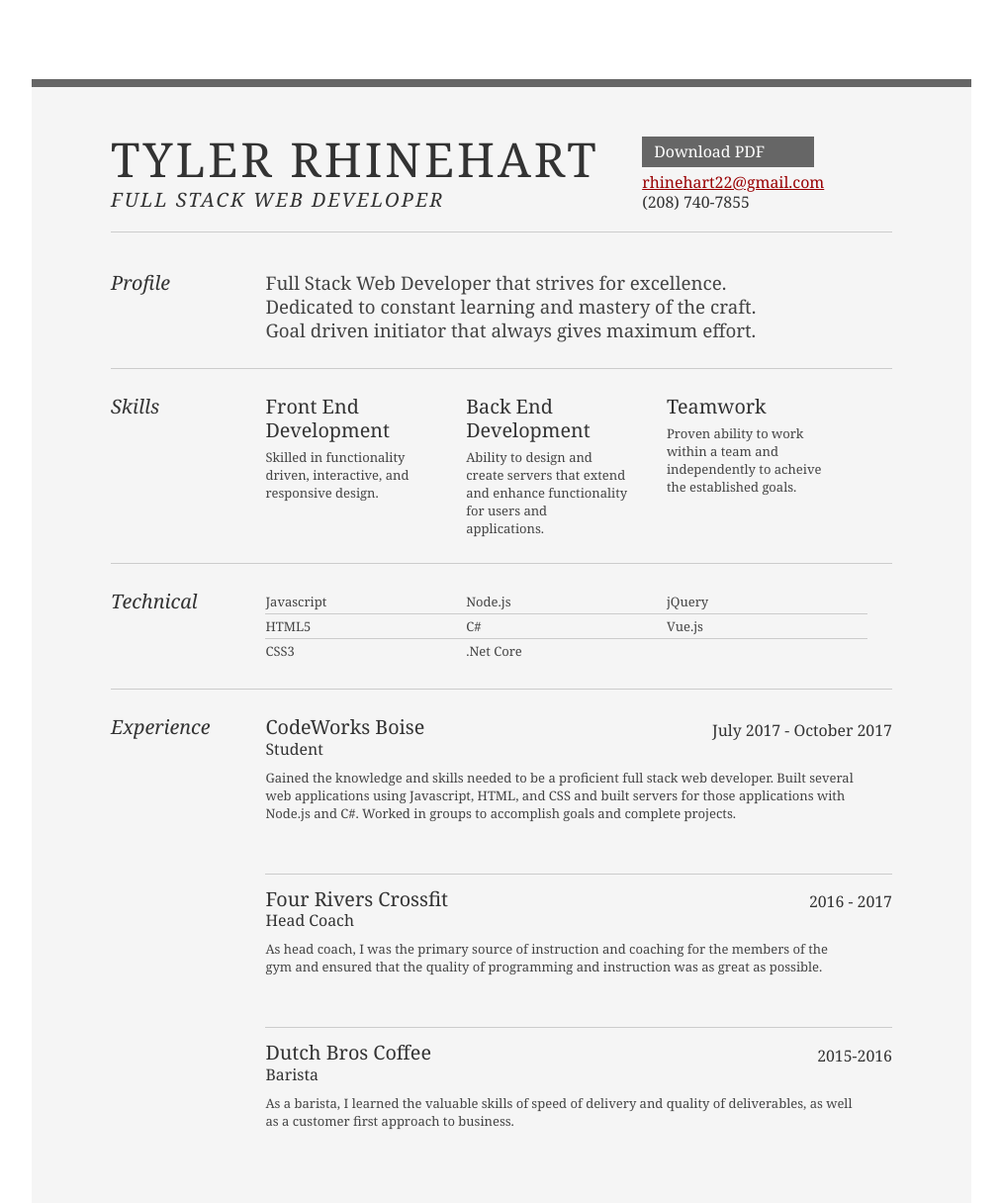
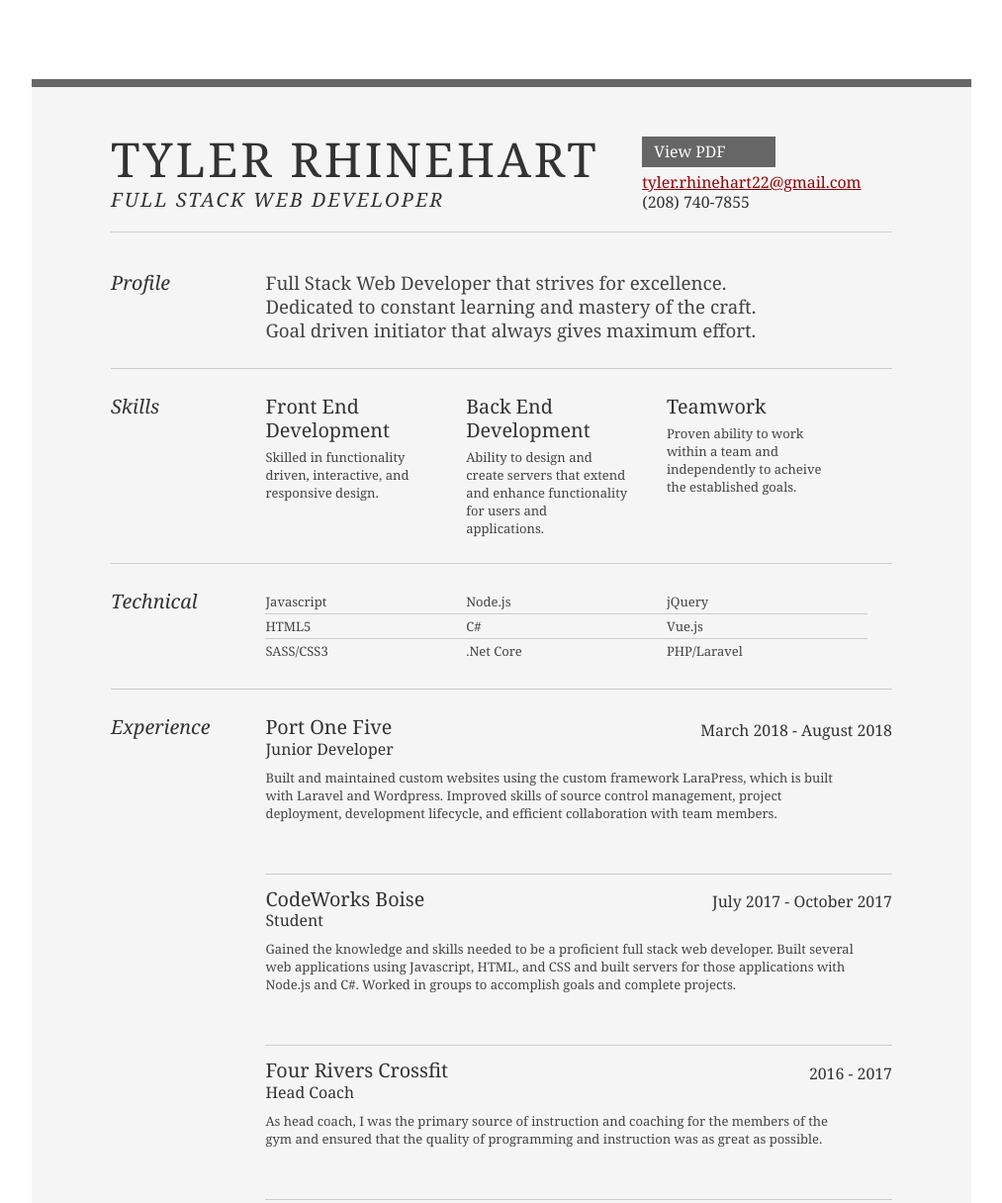
Before and after one commit to tylerrhinehart/resume, a plain HTML site: page index.html in a window 1280 px wide. Shown: the top 1216 px of the page at 99% size, without its empty margins (133-1146 px from the left). Drawn offline with Linux system fonts and the light colour scheme.

Commit message:
updated content, added new pdf

```diff
--- a/index.html
+++ b/index.html
@@ -3,7 +3,7 @@
 
 <head>
 
-	<title>Tyler Rhinehart | Web Developer | rhinehart22@gmail.com</title>
+	<title>Tyler Rhinehart | Web Developer | tyler.rhinehart22@gmail.com</title>
 	<meta http-equiv="content-type" content="text/html; charset=utf-8" />
 
 	<meta name="keywords" content="" />
@@ -28,16 +28,13 @@
 
 					<div class="yui-u">
 						<div class="contact-info">
-							<h3><a id="pdf" href="TylerRhinehart-Resume.pdf">Download PDF</a></h3>
-							<h3><a href="mailto:rhinehart22@gmail.com">rhinehart22@gmail.com</a></h3>
+							<h3><a id="pdf" href="TylerRhinehart-Resume.pdf">View PDF</a></h3>
+							<h3><a href="mailto:tyler.rhinehart22@gmail.com">tyler.rhinehart22@gmail.com</a></h3>
 							<h3>(208) 740-7855</h3>
 						</div>
-						<!--// .contact-info -->
 					</div>
 				</div>
-				<!--// .yui-gc -->
 			</div>
-			<!--// hd -->
 
 			<div id="bd">
 				<div id="yui-main">
@@ -54,7 +51,7 @@
 								</p>
 							</div>
 						</div>
-						<!--// .yui-gf -->
+
 
 						<div class="yui-gf">
 							<div class="yui-u first">
@@ -78,7 +75,6 @@
 								</div>
 							</div>
 						</div>
-						<!--// .yui-gf -->
 
 						<div class="yui-gf">
 							<div class="yui-u first">
@@ -88,7 +84,7 @@
 								<ul class="talent">
 									<li>Javascript</li>
 									<li>HTML5</li>
-									<li class="last">CSS3</li>
+									<li class="last">SASS/CSS3</li>
 								</ul>
 
 								<ul class="talent">
@@ -100,20 +96,27 @@
 								<ul class="talent">
 									<li>jQuery</li>
 									<li>Vue.js</li>
-									<li class="last"></li>
+									<li class="last">PHP/Laravel</li>
 								</ul>
 							</div>
 						</div>
-						<!--// .yui-gf-->
 
 						<div class="yui-gf">
 
 							<div class="yui-u first">
 								<h2>Experience</h2>
 							</div>
-							<!--// .yui-u -->
 
 							<div class="yui-u">
+
+								<div class="job">
+									<h2>Port One Five</h2>
+									<h3>Junior Developer<h3>
+									<h4>March 2018 - August 2018</h4>
+									<p>Built and maintained custom websites using the custom framework LaraPress, which is built with Laravel and Wordpress.
+										Improved skills of source control management, project deployment, development lifecycle, and efficient collaboration with team members.
+									</p>
+								</div>
 
 								<div class="job">
 									<h2>CodeWorks Boise</h2>
@@ -140,18 +143,8 @@
 										approach to business. </p>
 								</div>
 
-
-								<!-- <div class="job last">
-								<h2>International Business Machines (IBM)</h2>
-								<h3>Lead Web Designer</h3>
-								<h4>2001-2004</h4>
-								<p>Globally re-engineer cross-media schemas through viral methods of empowerment. Proactively grow long-term high-impact human capital and highly efficient innovation. Intrinsicly iterate excellent e-tailers with timely e-markets.</p>
-							</div> -->
-
 							</div>
-							<!--// .yui-u -->
 						</div>
-						<!--// .yui-gf -->
 
 
 						<div class="yui-gf last">
@@ -159,37 +152,32 @@
 								<h2>Education</h2>
 							</div>
 							<div class="yui-u job">
+								<h2>Boise CodeWorks - Boise, Idaho</h2>
+								<h3>Full Stack Web Development </h3>
+							</div>
+							<div class="yui-u job">
 								<h2>Western Governors University - Salt Lake City, Utah</h2>
 								<h3>BA, Business and IT Management </h3>
-								<!-- &mdash; <strong>4.0 GPA</strong> -->
 							</div>
 							<div class="yui-u">
 								<h2>Treasure Valley Community College - Ontario, Oregon</h2>
 								<h3>AA, Business </h3>
 							</div>
-							<!-- &mdash; <strong>4.0 GPA</strong>F -->
 						</div>
-						<!--// .yui-gf -->
 
 
 					</div>
-					<!--// .yui-b -->
 				</div>
-				<!--// yui-main -->
 			</div>
-			<!--// bd -->
 
 			<div id="ft">
-				<p>Tyler Rhinehart &mdash; <a href="mailto:rhinehart22@gmail.com">rhinehart22@gmail.com</a> &mdash; (208) 740-7855</p>
+				<p>Tyler Rhinehart &mdash; <a href="mailto:tyler.rhinehart22@gmail.com">tyler.rhinehart22@gmail.com</a> &mdash; (208) 740-7855</p>
 			</div>
-			<!--// footer -->
 
 		</div>
-		<!-- // inner -->
 
 
 	</div>
-	<!--// doc -->
 
 
 </body>
```
Also changed, not shown: 1 other file.
